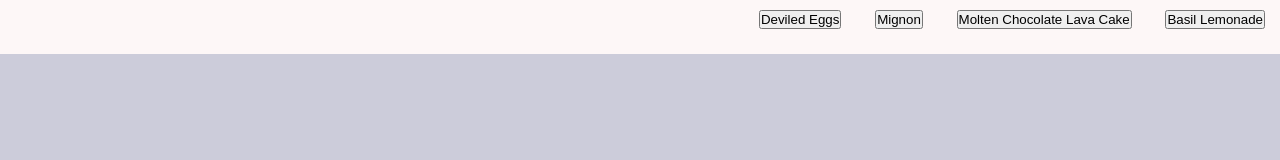
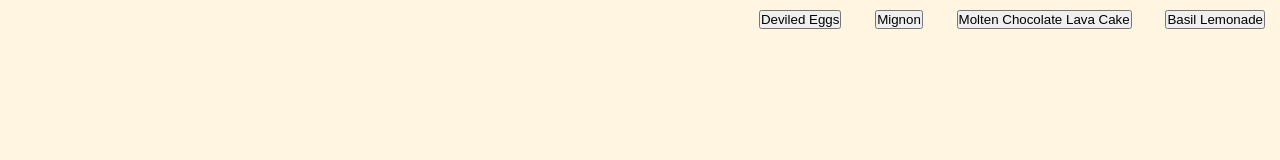
Before and after one commit to Popeaura/Odin-recipes, a plain HTML site: page index.html in a window 1280 px wide. Drawn offline with Linux system fonts and the light colour scheme.

Commit message:
I modified my  styles.css file

```diff
--- a/styles.css
+++ b/styles.css
@@ -5,7 +5,7 @@
     box-sizing: border-box;
 }
 body{
-    background-color: rgb(204, 204, 218);
+    background-color: #FFF5E1;
     font-family: Arial, Helvetica, sans-serif;
 }
 nav ul li{
@@ -16,6 +16,6 @@ nav ul li{
 }
 
 nav{
-    background-color: #fdf7f7;
+    background-color: #FFF5E1;
     text-align:right;
 }
```
